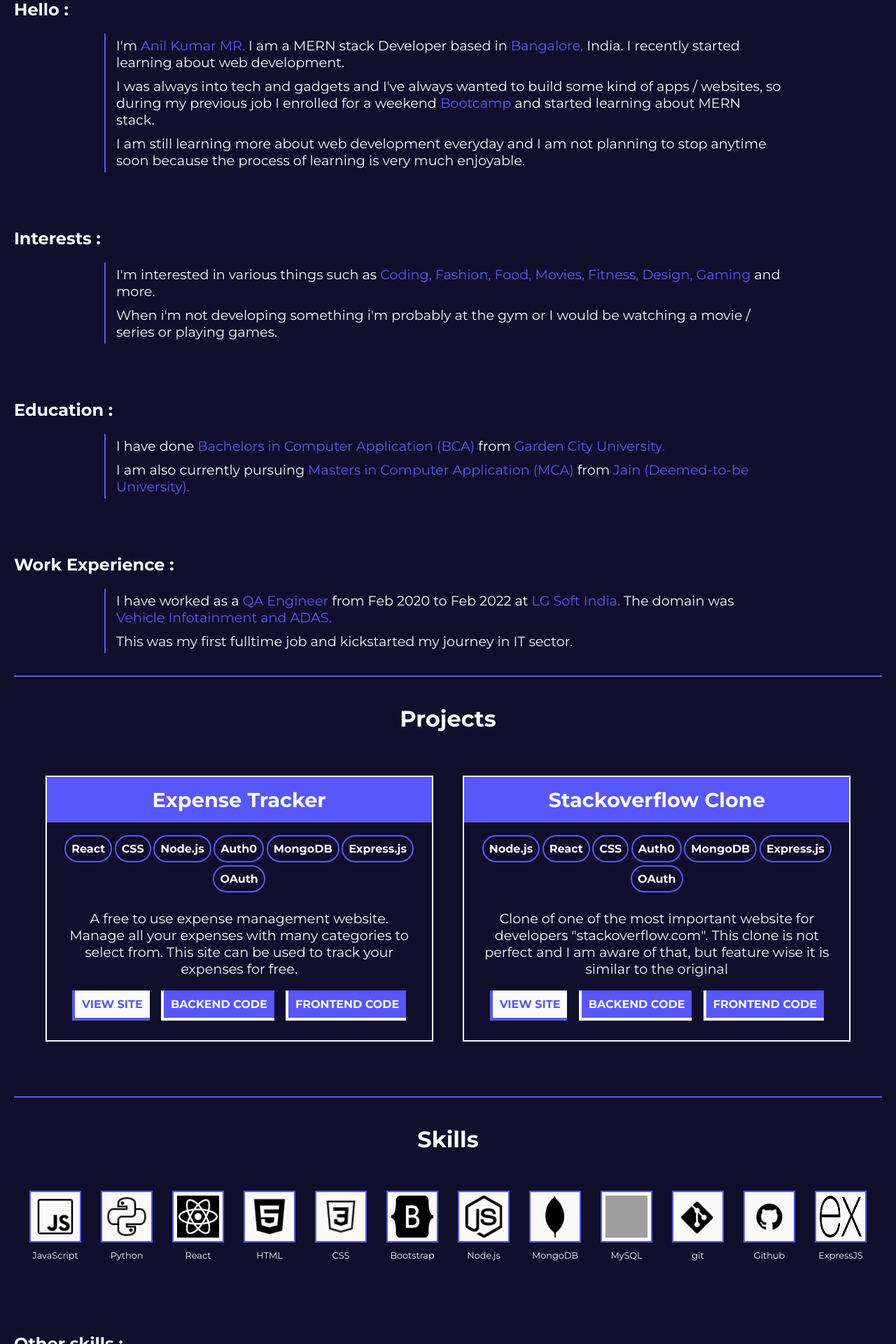
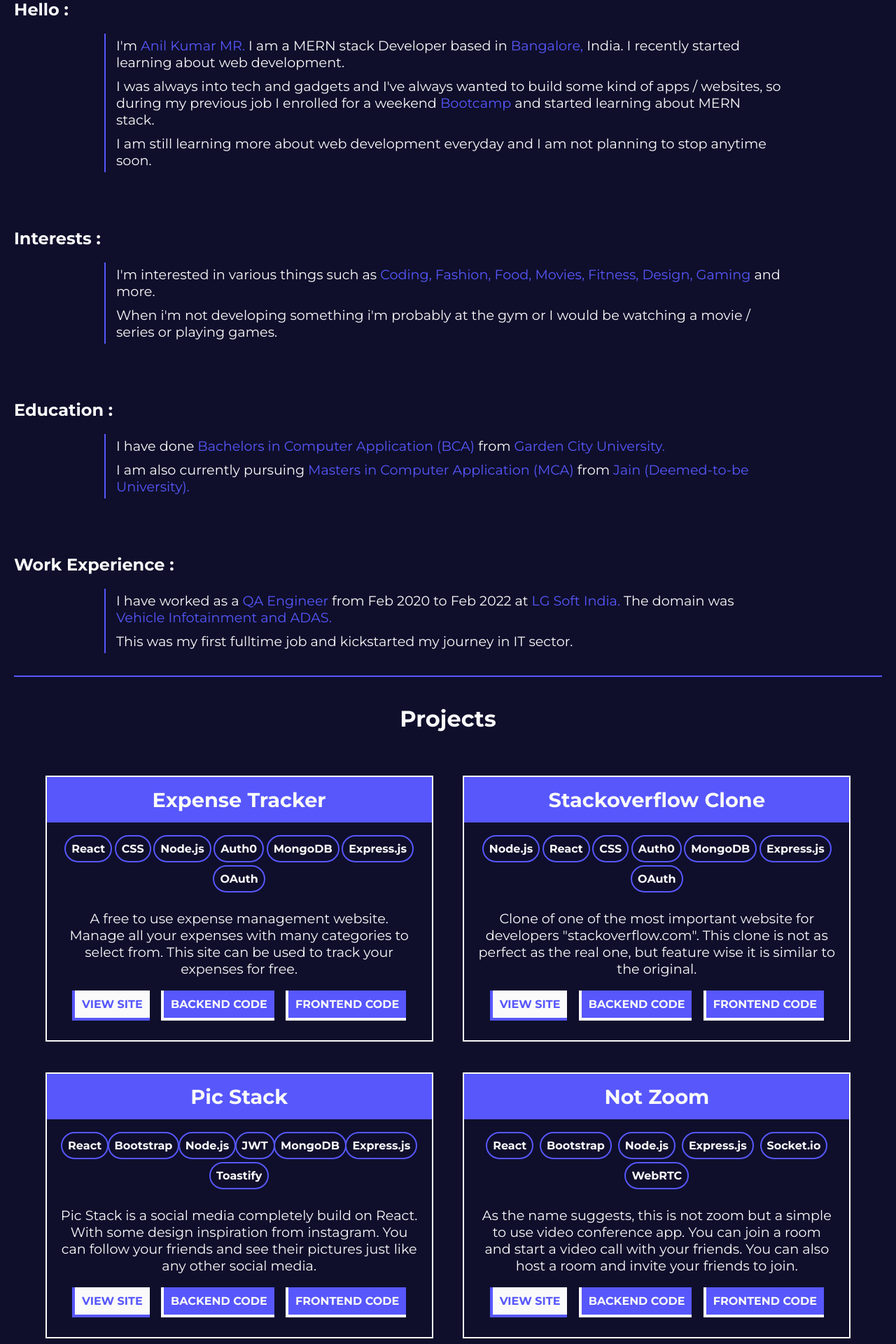
Before and after one commit to anil-4-real/portfolio, a React (Create React App) app: page / in a window 1280 px wide. Shown: the part 880-2800 px from the top of the page at 70% size. Built offline with nearby package versions, Linux system fonts and the light colour scheme; grey boxes are pictures that could not be loaded; a web font is replaced by a local one.

Commit message:
added new projects

```diff
--- a/src/components/AboutMe.jsx
+++ b/src/components/AboutMe.jsx
@@ -20,8 +20,7 @@
       </p>
       <p className="section-paragraph">
         I am still learning more about web development everyday and I am not
-        planning to stop anytime soon because the process of learning is very
-        much enjoyable.
+        planning to stop anytime soon.
       </p>
       <h2 className="section-subheading">Interests :</h2>
       <p className="section-paragraph">
--- a/src/components/ContactMe.jsx
+++ b/src/components/ContactMe.jsx
@@ -27,6 +27,7 @@
             placeholder="Email Address"
             required
           />
+          <input type="hidden" name="_captcha" value="false"></input>
 
           <textarea
             placeholder="Your Message"
--- a/src/components/Hero.jsx
+++ b/src/components/Hero.jsx
@@ -10,16 +10,14 @@
         </h2>
         <p className="subtitle">A web developer based in India</p>
 
-        <p className="misc-text">
-          Welcome to my portfolio, where you can find about myself and my work.
-        </p>
+        <p className="misc-text">Welcome to my portfolio</p>
         <div className="btn-group">
           <a href="#contact" className="contact-me-btn">
             CONTACT
           </a>
           <a
             target="_blank"
-            href="https://drive.google.com/file/d/1RwvpaBft9Vq-4jTh6Y4uC56PQVbHjSdx/view?usp=sharing"
+            href="https://drive.google.com/file/d/1kXD5-YtxrY6J9GbjjpV2oyTc4CaAU3WV/view?usp=sharing"
             className="resume-btn"
           >
             RESUME
--- a/src/components/Skills.jsx
+++ b/src/components/Skills.jsx
@@ -73,8 +73,13 @@
       <p className="section-paragraph">JWT</p>
       <p className="section-paragraph">Formik</p>
       <p className="section-paragraph">Auth0</p>
+      <p className="section-paragraph">AWS</p>
+      <p className="section-paragraph">Heroku</p>
+      <p className="section-paragraph">Styled Components</p>
+      <p className="section-paragraph">Tailwind CSS</p>
       <p className="section-paragraph">Mongoose</p>
       <p className="section-paragraph">React Bootstrap</p>
+      <p className="section-paragraph">Socket.io</p>
     </div>
   );
 };
--- a/src/data/projects.js
+++ b/src/data/projects.js
@@ -19,7 +19,7 @@
   {
     name: "Stackoverflow Clone",
     description:
-      'Clone of one of the most important website for developers "stackoverflow.com". This clone is not perfect and I am aware of that, but feature wise it is similar to the original',
+      'Clone of one of the most important website for developers "stackoverflow.com". This clone is not as perfect as the real one, but feature wise it is similar to the original.',
     tools: [
       "Node.js",
       "React",
@@ -33,6 +33,39 @@
     frontendSrc: "https://github.com/anil-4-real/Stackoverflow_Clone_FE",
     deployedUrl: "https://festive-lovelace-6da062.netlify.app/",
   },
+  {
+    name: "Pic Stack",
+    description:
+      "Pic Stack is a social media completely build on React. With some design inspiration from instagram. You can follow your friends and see their pictures just like any other social media.",
+    tools: [
+      "React",
+      "Bootstrap",
+      "Node.js",
+      "JWT",
+      "MongoDB",
+      "Express.js",
+      "Toastify",
+    ],
+    backendSrc: "https://github.com/anil-4-real/picstack-be",
+    frontendSrc: "https://github.com/anil-4-real/picstack-fe",
+    deployedUrl: "https://poetic-begonia-703eea.netlify.app/",
+  },
+  {
+    name: "Not Zoom",
+    description:
+      "As the name suggests, this is not zoom but a simple to use video conference app. You can join a room and start a video call with your friends. You can also host a room and invite your friends to join.",
+    tools: [
+      "React",
+      "Bootstrap",
+      "Node.js",
+      "Express.js",
+      "Socket.io",
+      "WebRTC",
+    ],
+    backendSrc: "https://github.com/anil-4-real/not-zoom-be",
+    frontendSrc: "https://github.com/anil-4-real/not-zoom-fe",
+    deployedUrl: "https://chimerical-trifle-2e46de.netlify.app/",
+  },
 ];
 
 export { projects };
```
Also changed, not shown: public/logo192.png (deleted), public/logo512.png (deleted).
